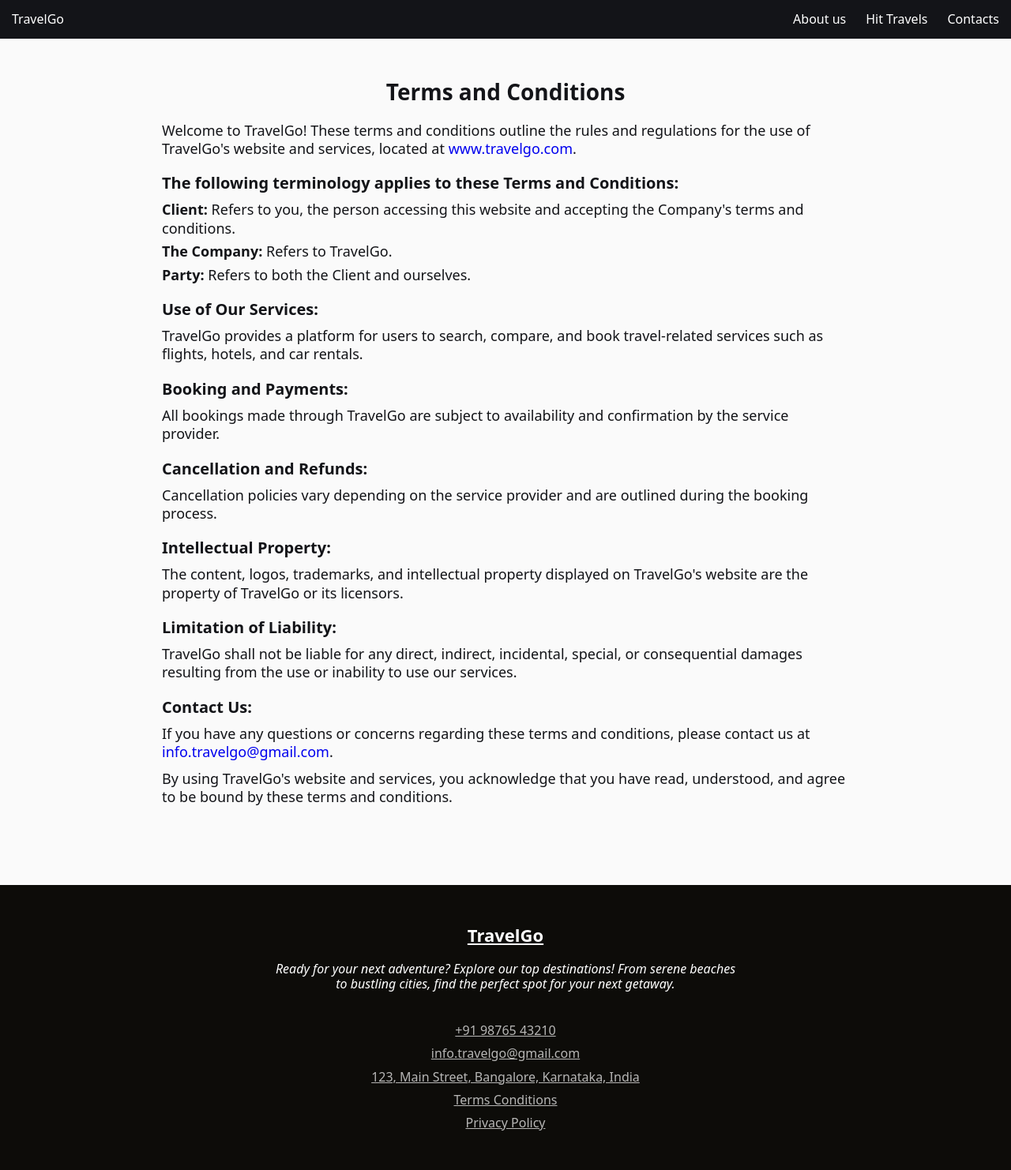
After one commit to Abbos29/New_v9_travelgo, a PHP site: page /terms-conditions.html in a window 1280 px wide. The commit adds this page. Shown: the whole page at 79% size. Run offline with PHP 8.4, Linux system fonts and the light colour scheme.

Commit message:
final v2

```diff
--- a/style/style.css
+++ b/style/style.css
@@ -154,8 +154,13 @@ nav {
   background-size: cover;
   background-position: center;
   color: #fff;
-  box-shadow: 0 0 1000px 1000px rgba(0, 0, 0, 0.2) inset;
+  box-shadow: 0 0 1000px 2000px rgba(0, 0, 0, 0.5) inset;
   /* .hero__wrapper */
+}
+@media (min-width: 1600px) {
+  .hero {
+    height: 800px;
+  }
 }
 .hero__wrapper {
   display: flex;
@@ -173,7 +178,7 @@ nav {
   margin: 0 auto;
 }
 .hero__wrapper h1 span {
-  color: rgb(0, 197, 0);
+  color: rgb(0, 219, 0);
 }
 @media (max-width: 480px) {
   .hero__wrapper h1 {
@@ -265,6 +270,13 @@ nav {
     grid-template-columns: 1fr;
   }
 }
+.contacts__map img {
+  width: 100%;
+  -o-object-fit: cover;
+     object-fit: cover;
+  height: 100%;
+}
+
 .form {
   display: flex;
   flex-direction: column;
@@ -281,7 +293,7 @@ nav {
 }
 .form__button {
   padding: 15px;
-  background-color: rgb(0, 197, 0);
+  background-color: rgb(0, 219, 0);
   color: #fff;
   font-weight: 600;
 }
@@ -317,6 +329,21 @@ nav {
   color: #fff;
   text-decoration: underline;
 }
+.footer__row {
+  display: flex;
+  flex-direction: column;
+  gap: 10px;
+  align-items: center;
+  justify-content: center;
+  align-items: center;
+  margin-top: 20px;
+  opacity: 0.7;
+}
+.footer__row a {
+  color: #fff;
+  text-decoration: underline;
+}
+
 body:has(.thanks) {
   background-color: rgb(236, 236, 236);
 }
@@ -335,7 +362,7 @@ body:has(.thanks) {
   align-items: center;
   text-align: center;
   flex-direction: column;
-  gap: 10px;
+  gap: 20px;
 }
 .thanks__box h2 {
   font-size: 30px;
@@ -347,8 +374,35 @@ body:has(.thanks) {
   margin: 0 auto;
   padding: 15px;
   color: #fff;
-  background-color: rgb(0, 197, 0);
+  background-color: rgb(0, 219, 0);
   border-radius: 10px;
   text-decoration: none;
   font-size: 18px;
+}
+
+.terms {
+  padding: 100px 0;
+  max-width: 900px;
+  width: 100%;
+  margin: 0 auto;
+  /* .terms__wrapper */
+}
+.terms__wrapper {
+  display: flex;
+  flex-direction: column;
+  gap: 10px;
+}
+.terms__wrapper h3 {
+  font-weight: 600;
+  font-size: 20px;
+  margin-top: 10px;
+}
+.terms__wrapper ul {
+  display: flex;
+  flex-direction: column;
+  gap: 6px;
+}
+.terms__wrapper p, .terms__wrapper li {
+  font-size: 18px;
+  line-height: 1.3;
 }/*# sourceMappingURL=style.css.map */
--- a/style/style.scss
+++ b/style/style.scss
@@ -7,7 +7,7 @@
 //     font-style: normal;
 // }
 
-$colorMain: rgb(0, 197, 0);
+$colorMain: rgb(0, 219, 0);
 
 // GLOBAL
 
@@ -194,14 +194,18 @@ nav {
     align-items: center;
     justify-content: center;
 
-    background-image: url(/img/hero-bg.jpg);
+    background-image: url(../img/hero-bg.jpg);
     background-repeat: no-repeat;
     background-size: cover;
     background-position: center;
 
     color: #fff;
 
-    box-shadow: 0 0 1000px 1000px rgba(0, 0, 0, 0.2) inset;
+    box-shadow: 0 0 1000px 2000px rgba(0, 0, 0, 0.5) inset;
+
+    @media (min-width: 1600px) {
+        height: 800px;
+    }
 
     /* .hero__wrapper */
     &__wrapper {
@@ -333,6 +337,12 @@ nav {
     }
     /* .contacts__map */
     &__map {
+
+        img {
+            width: 100%;
+            object-fit: cover;
+            height: 100%;
+        }
     }
 }
 .form {
@@ -399,6 +409,19 @@ nav {
     }
     /* .footer__row */
     &__row {
+        display: flex;
+        flex-direction: column;
+        gap: 10px;
+        align-items: center;
+        justify-content: center;
+        align-items: center;
+        margin-top: 20px;
+        opacity: 0.7;
+
+        a {
+            color: #fff;
+            text-decoration: underline;
+        }
     }
 }
 
@@ -422,9 +445,9 @@ body:has(.thanks) {
         align-items: center;
         text-align: center;
         flex-direction: column;
-        gap: 10px;
+        gap: 20px;
 
-        h2 {
+        h1 {
             font-size: 30px;
         }
 
@@ -442,5 +465,38 @@ body:has(.thanks) {
         }
     }
 }
-.container {
+
+
+
+
+// TERMS
+.terms {
+    padding: 100px 0;
+    max-width: 900px;
+    width: 100%;
+    margin: 0 auto;
+    /* .terms__wrapper */
+    &__wrapper {
+        display: flex;
+        flex-direction: column;
+        gap: 10px;
+
+        h3 {
+            font-weight: 600;
+            font-size: 20px;
+            margin-top: 10px;
+        }
+
+        ul {
+            display: flex;
+            flex-direction: column;
+            gap: 6px;
+        }
+
+        p,li {
+            font-size: 18px;
+            line-height: 1.3;
+        }
+
+    }
 }
--- /dev/null
+++ b/terms-conditions.html
@@ -0,0 +1,126 @@
+<!DOCTYPE html>
+<html lang="en">
+
+<head>
+    <title>Terms and Conditions | TravelGo</title>
+    <meta charset="UTF-8" />
+    <meta name="format-detection" content="telephone=no" />
+    <meta name="description"
+        content="Read the terms and conditions of TravelGo's website and services. By using our platform, you agree to abide by these terms." />
+    <link rel="stylesheet" href="style/reset.css" />
+    <link rel="stylesheet" href="style/style.css" />
+    <link rel="shortcut icon" href="favicon.jpg" />
+    <meta name="viewport" content="width=device-width, initial-scale=1.0" />
+</head>
+
+<body>
+
+    <!-- Navbar -->
+    <header>
+        <nav>
+            <div class="container">
+                <div class="navbar">
+                    <div class="logo"> <a href="index.html"> TravelGo </a> </div>
+                    <ul class="menu">
+                        <li class="menu__item"><a href="index.html#about" class="menu__item-link" data-scroll>About
+                                us</a></li>
+                        <li class="menu__item"><a href="index.html#hits" class="menu__item-link" data-scroll>Hit
+                                Travels</a></li>
+                        <li class="menu__item"><a href="index.html#contacts" class="menu__item-link"
+                                data-scroll>Contacts</a></li>
+                    </ul>
+                    <div class="burger">
+                        <span></span>
+                    </div>
+                </div>
+            </div>
+        </nav>
+
+    </header>
+
+    <main>
+        <div class="terms">
+            <div class="container">
+                <h1 class="section-title">Terms and Conditions</h1>
+                <div class="terms__wrapper">
+
+                    <p>Welcome to TravelGo! These terms and conditions outline the rules and regulations for the use of
+                        TravelGo's website and services, located at <a href="www.travelgo.com">www.travelgo.com</a>.</p>
+
+                    <h3>The following terminology applies to these Terms and Conditions:</h3>
+
+                    <ul>
+                        <li><strong>Client:</strong> Refers to you, the person accessing this website and accepting the
+                            Company's terms and conditions.</li>
+                        <li><strong>The Company:</strong> Refers to TravelGo.</li>
+                        <li><strong>Party:</strong> Refers to both the Client and ourselves.</li>
+                    </ul>
+
+                    <h3>Use of Our Services:</h3>
+
+                    <p>TravelGo provides a platform for users to search, compare, and book travel-related services such
+                        as
+                        flights, hotels, and car rentals.</p>
+
+                    <h3>Booking and Payments:</h3>
+
+                    <p>All bookings made through TravelGo are subject to availability and confirmation by the service
+                        provider.</p>
+
+                    <h3>Cancellation and Refunds:</h3>
+
+                    <p>Cancellation policies vary depending on the service provider and are outlined during the booking
+                        process.</p>
+
+                    <h3>Intellectual Property:</h3>
+
+                    <p>The content, logos, trademarks, and intellectual property displayed on TravelGo's website are the
+                        property of TravelGo or its licensors.</p>
+
+                    <h3>Limitation of Liability:</h3>
+
+                    <p>TravelGo shall not be liable for any direct, indirect, incidental, special, or consequential
+                        damages
+                        resulting from the use or inability to use our services.</p>
+
+                    <h3>Contact Us:</h3>
+
+                    <p>If you have any questions or concerns regarding these terms and conditions, please contact us at
+                        <a href="mailto:info.travelgo@gmail.com">info.travelgo@gmail.com</a>.</p>
+
+                    <p>By using TravelGo's website and services, you acknowledge that you have read, understood, and
+                        agree
+                        to be bound by these terms and conditions.</p>
+
+
+                </div>
+            </div>
+        </div>
+    </main>
+
+    <footer class="footer">
+        <div class="container">
+            <div class="footer__wrapper">
+                <div class="footer__col">
+                    <a class="footer__logo" href="index.html">TravelGo</a>
+                    <i>Ready for your next adventure? Explore our top destinations! From serene beaches to bustling
+                        cities, find the perfect spot for your next getaway.</i>
+
+                    <div class="footer__row">
+                        <a href="tel:+919876543210">+91 98765 43210</a>
+                        <a href="mailto:info.travelgo@gmail.com">info.travelgo@gmail.com</a>
+                        <a target="_blank" href="https://maps.app.goo.gl/3jmNkSXxC4eiEDzN6">123, Main Street, Bangalore,
+                            Karnataka, India</a>
+
+                        <a href="terms-conditions.html">Terms Conditions</a>
+                        <a href="privacy-policy.html">Privacy Policy</a>
+                    </div>
+                </div>
+            </div>
+        </div>
+    </footer>
+
+
+</body>
+
+</html>
```
Also changed, not shown: index.html (+28 -43 lines), privacy-policy.html (added, +114 -0 lines), thanks.html (+13 -9 lines), img/map.png (added), 1 other file.
